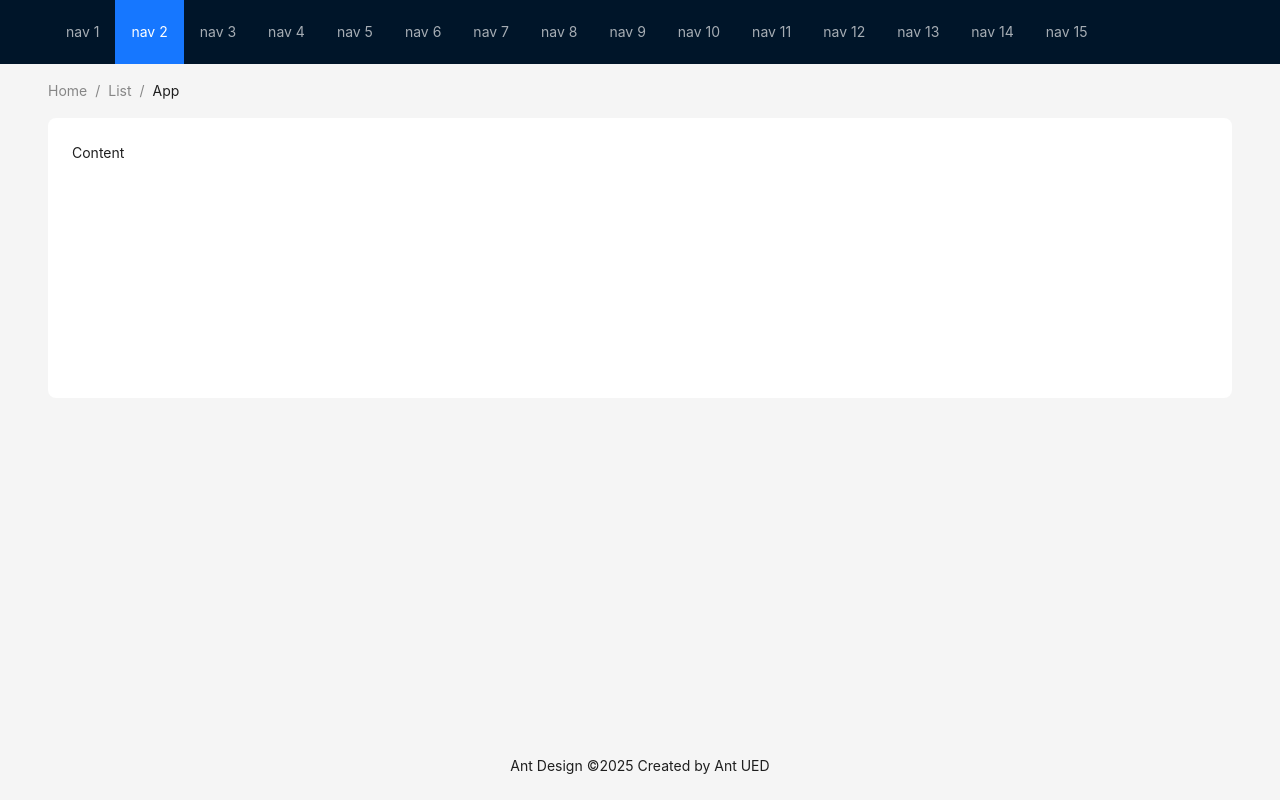
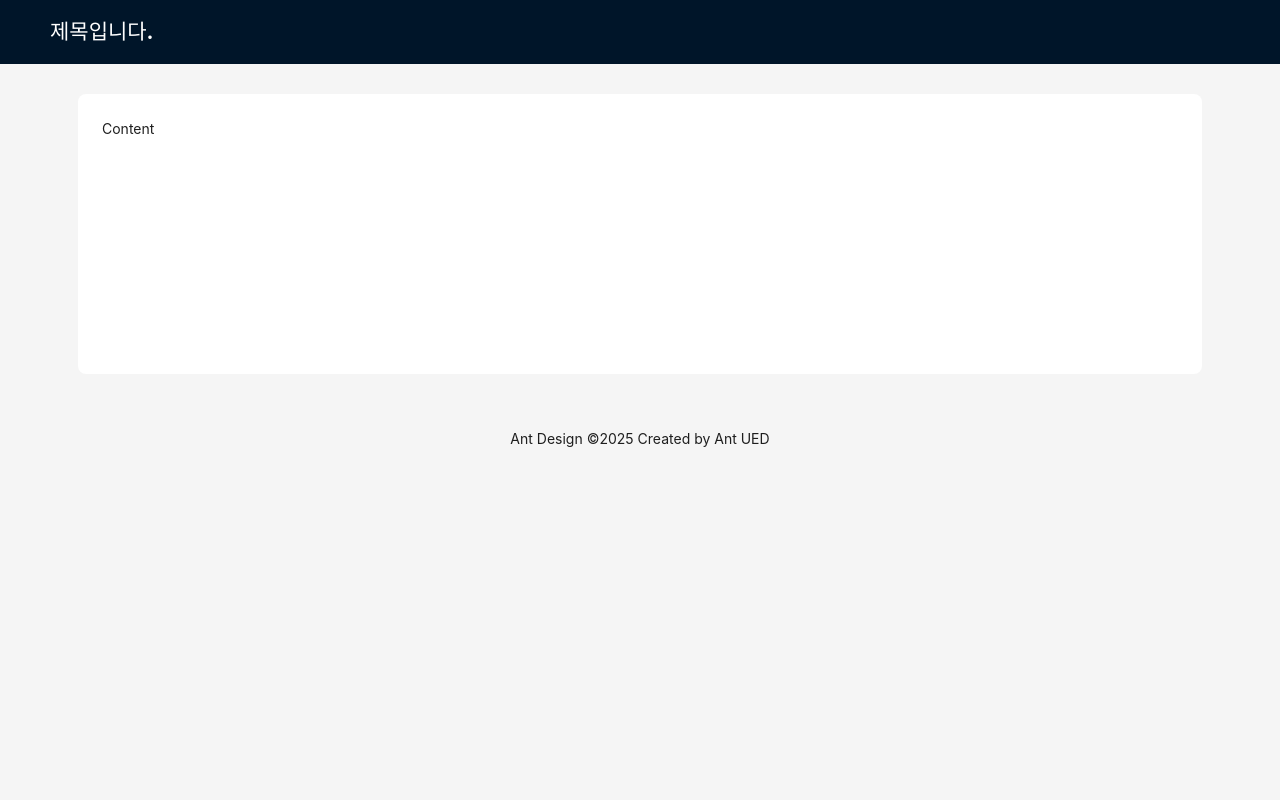
Before and after one commit to JBL28/Woori_Jari, a React (Vite) app: page / in a window 1280 px wide. Built offline with nearby package versions, Linux system fonts and the light colour scheme.

Commit message:
[chore] 레이아웃 커스텀

```diff
--- a/src/App.jsx
+++ b/src/App.jsx
@@ -1,45 +1,20 @@
 import React from 'react';
 import { Breadcrumb, Layout, Menu, theme } from 'antd';
+import MyContent from './components/MyContent';
+import MyHeader from './components/MyHeader';
+import MyFooter from './components/MyFooter';
+
 const { Header, Content, Footer } = Layout;
-const items = Array.from({ length: 15 }).map((_, index) => ({
-  key: index + 1,
-  label: `nav ${index + 1}`,
-}));
+
 const App = () => {
   const {
     token: { colorBgContainer, borderRadiusLG },
   } = theme.useToken();
   return (
     <Layout style = {{minWidth: "100vw", minHeight: "100vh"}}>
-      <Header style={{ display: 'flex', alignItems: 'center' }}>
-        <div className="demo-logo" />
-        <Menu
-          theme="dark"
-          mode="horizontal"
-          defaultSelectedKeys={['2']}
-          items={items}
-          style={{ flex: 1, minWidth: 0 }}
-        />
-      </Header>
-      <Content style={{ padding: '0 48px' }}>
-        <Breadcrumb
-          style={{ margin: '16px 0' }}
-          items={[{ title: 'Home' }, { title: 'List' }, { title: 'App' }]}
-        />
-        <div
-          style={{
-            background: colorBgContainer,
-            minHeight: 280,
-            padding: 24,
-            borderRadius: borderRadiusLG,
-          }}
-        >
-          Content
-        </div>
-      </Content>
-      <Footer style={{ textAlign: 'center' }}>
-        Ant Design ©{new Date().getFullYear()} Created by Ant UED
-      </Footer>
+      <MyHeader />
+      <MyContent />
+      <MyFooter />
     </Layout>
   );
 };
--- /dev/null
+++ b/src/components/MyContent.jsx
@@ -0,0 +1,30 @@
+import { useContext } from 'react'
+import { Breadcrumb, Layout, Menu, theme } from 'antd';
+
+const { Content } = Layout;
+
+const MyContent = ({ onUpdate, onDelete }) => {
+  const {
+      token: { colorBgContainer, borderRadiusLG },
+    } = theme.useToken();
+
+  return (
+    <ul style={{margin:'0', padding:'0'}}>
+        <Content style={{ padding: '0 48px' }}>
+        <div
+          style={{
+            background: colorBgContainer,
+            minHeight: 280,
+            padding: 24,
+            borderRadius: borderRadiusLG,
+            margin: '30px',
+          }}
+        >
+          Content
+        </div>
+      </Content>
+    </ul>
+  )
+}
+
+export default MyContent
--- /dev/null
+++ b/src/components/MyFooter.jsx
@@ -0,0 +1,16 @@
+import { useContext } from 'react'
+import { Breadcrumb, Layout, Menu, theme } from 'antd';
+
+const { Footer } = Layout;
+
+const MyFooter = ({ onUpdate, onDelete }) => {
+  return (
+    <ul style={{margin: "0", padding: "0"}}>
+        <Footer style={{ textAlign: 'center' }}>
+            Ant Design ©{new Date().getFullYear()} Created by Ant UED
+        </Footer>
+    </ul>
+  )
+}
+
+export default MyFooter
--- /dev/null
+++ b/src/components/MyHeader.jsx
@@ -0,0 +1,18 @@
+import { useContext } from 'react'
+import { Breadcrumb, Layout, Menu, theme } from 'antd';
+
+const { Header } = Layout;
+
+const MyHeader = ({ onUpdate, onDelete }) => {
+  return (
+    <ul style={{margin: "0", padding: "0"}}>
+        <Header style={{ display: 'flex', alignItems: 'center' }}>
+            <div >
+                <h2 style={{color:"white"}}>제목입니다.</h2>
+            </div>
+        </Header>
+    </ul>
+  )
+}
+
+export default MyHeader
```
Also changed, not shown: src/components/header.jsx (deleted).
